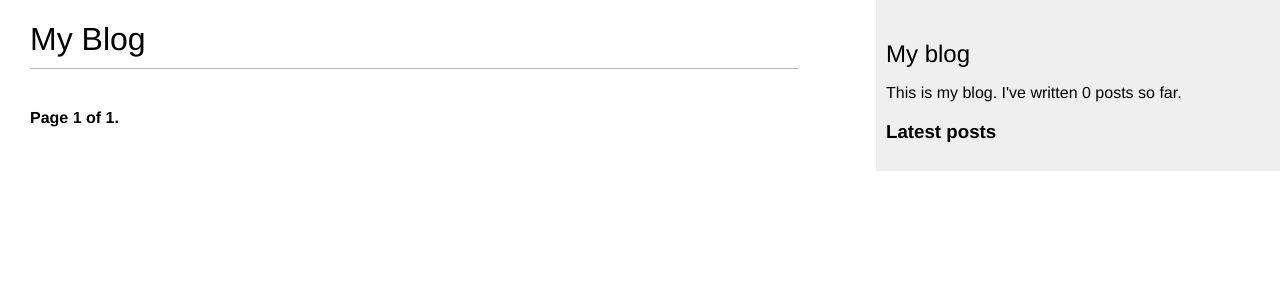
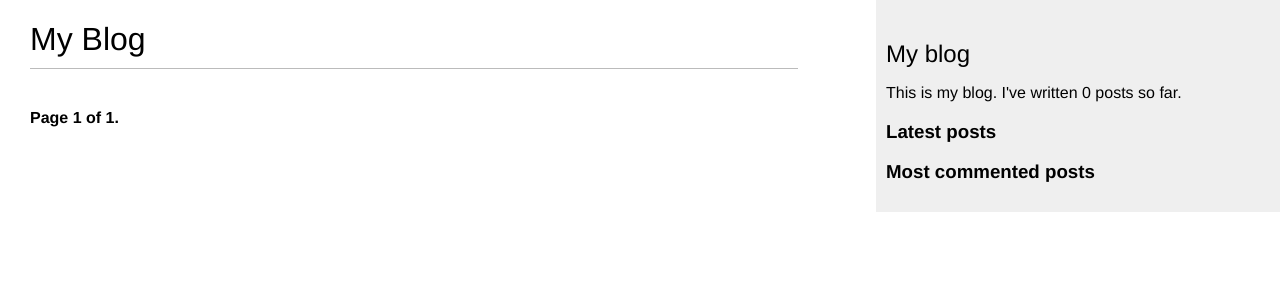
Before and after one commit to Yarmayar/A_Mele_1, a Django app: page /blog/ in a window 1280 px wide. Shown: the top 300 px of the page. Run offline with Django 4.2, Linux system fonts and the light colour scheme; data that the repository does not hold is empty.

Commit message:
Создать список самых комментируемых постов через тег включения

```diff
--- a/mysite/blog/templates/blog/base.html
+++ b/mysite/blog/templates/blog/base.html
@@ -19,6 +19,15 @@
     </p>
     <h3>Latest posts</h3>
     {% show_latest_posts 3 %}
+    <h3>Most commented posts</h3>
+    {% get_most_commented_posts 3 as most_commented_posts %}
+    <ul>
+      {% for post in most_commented_posts %}
+        <li>
+          <a href="{{ post.get_absolute_url }}">{{ post.title }} ({{ post.total_comments }})</a>
+        </li>
+      {% endfor %}
+    </ul>
   </div>
 </body>
 </html>
--- a/mysite/blog/templates/blog/post/latest_posts.html
+++ b/mysite/blog/templates/blog/post/latest_posts.html
@@ -1,7 +1,7 @@
-{% if latest_posts %}
-{% for post in latest_posts %}
-<p>
-    <a href="{{ post.get_absolute_url }}">{{post.title}}</a>
-</p>
-{% endfor %}
-{% endif %}
+<ul>
+    {% for post in latest_posts %}
+        <li>
+            <a href="{{ post.get_absolute_url }}">{{post.title}}</a>
+        </li>
+    {% endfor %}
+</ul>
--- a/mysite/blog/templatetags/blog_tags.py
+++ b/mysite/blog/templatetags/blog_tags.py
@@ -1,4 +1,6 @@
 from django import template
+from django.db.models import Count
+
 from ..models import Post
 
 register = template.Library()
@@ -13,3 +15,8 @@ def total_posts():
 def show_latest_posts(count=5):
     latest_posts = Post.published.order_by('-publish')[:count]
     return {'latest_posts': latest_posts}
+
+
+@register.simple_tag
+def get_most_commented_posts(count=5):
+    return Post.published.annotate(total_comments=Count('comments')).order_by('-total_comments')[:count]
```
